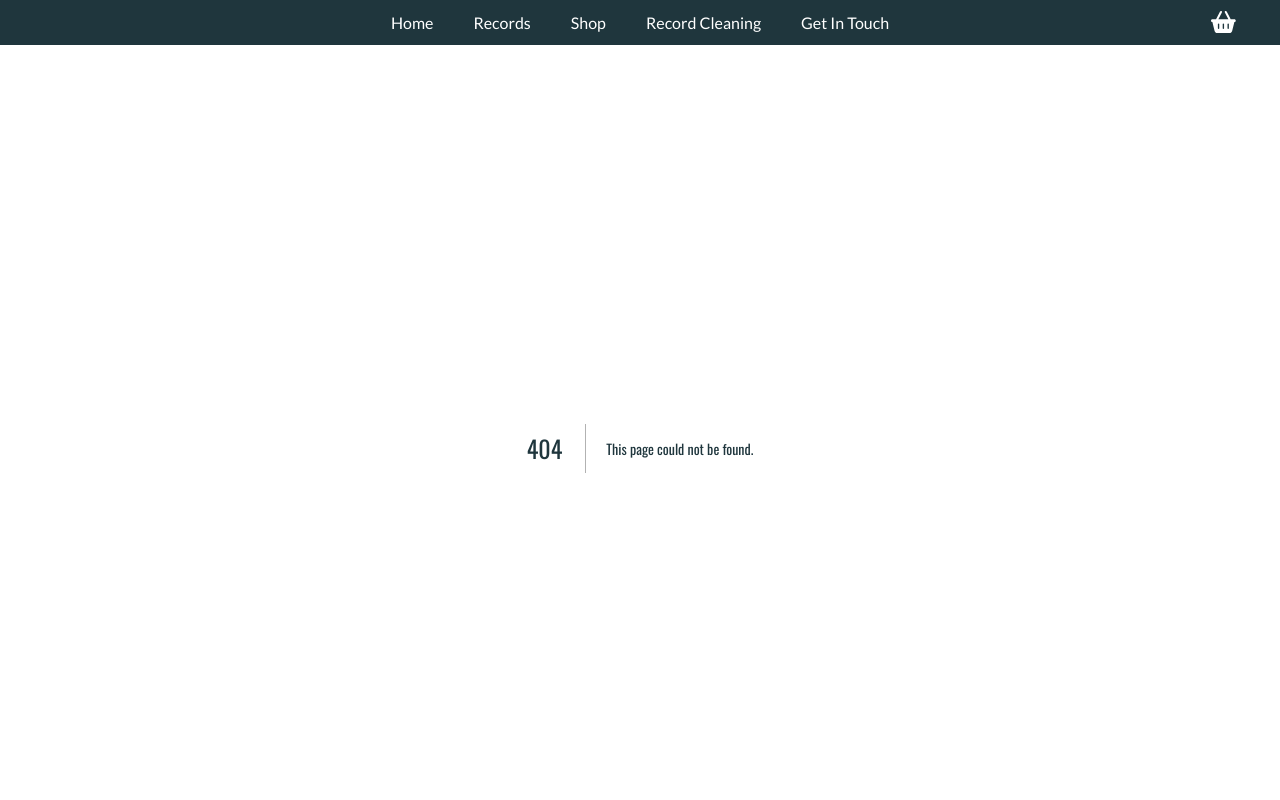
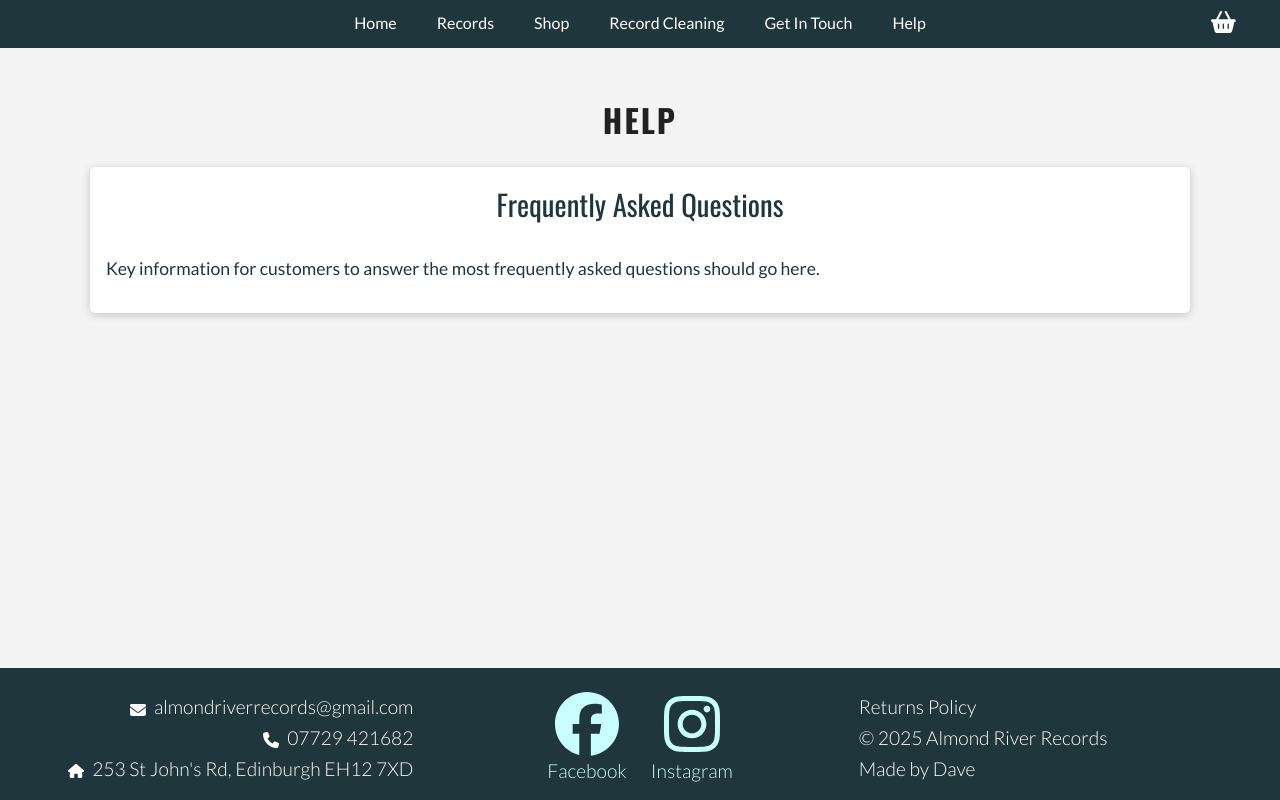
Before and after one commit to dvhzldn/almond-river-records, a Next.js app: page /help in a window 1280 px wide. Before the commit this address had no page. Shown: the top 800 px of the page. Built offline with nearby package versions, Linux system fonts and the light colour scheme.

Commit message:
Added help page.

```diff
--- /dev/null
+++ b/src/app/help/page.tsx
@@ -0,0 +1,15 @@
+export default function Help() {
+	return (
+		<div className="page-container">
+			<h1 className="page-title">Help</h1>
+			<div className="content-box">
+				<h2>Frequently Asked Questions</h2>
+				<br />
+				<p className="text">
+					Key information for customers to answer the most frequently asked
+					questions should go here.
+				</p>
+			</div>
+		</div>
+	);
+}
--- a/src/components/Menu.tsx
+++ b/src/components/Menu.tsx
@@ -56,6 +56,11 @@ export default function Menu() {
 							Get In Touch
 						</Link>
 					</li>
+					<li>
+						<Link href="/help" onClick={closeMenu}>
+							Help
+						</Link>
+					</li>
 				</ul>
 
 				{/* Basket Icon (Right - Always Visible) */}
```
